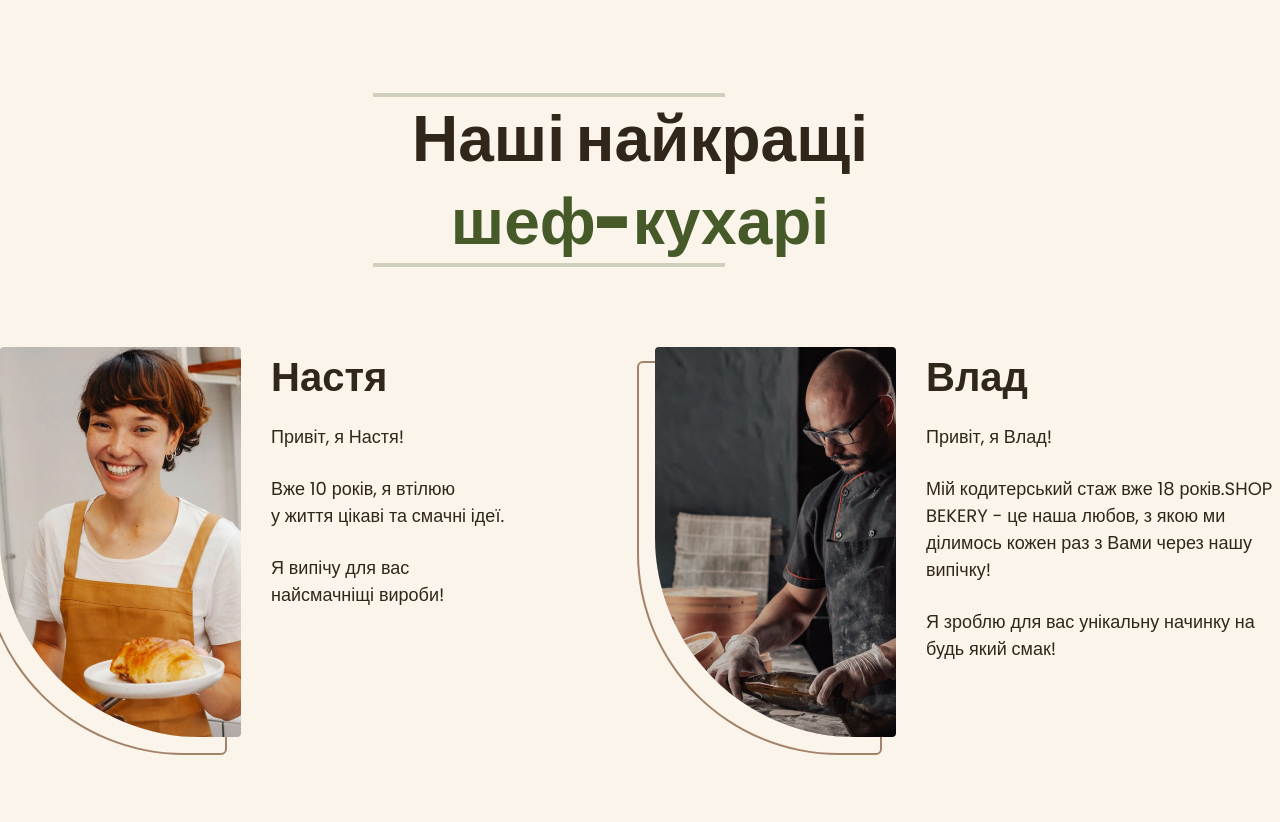
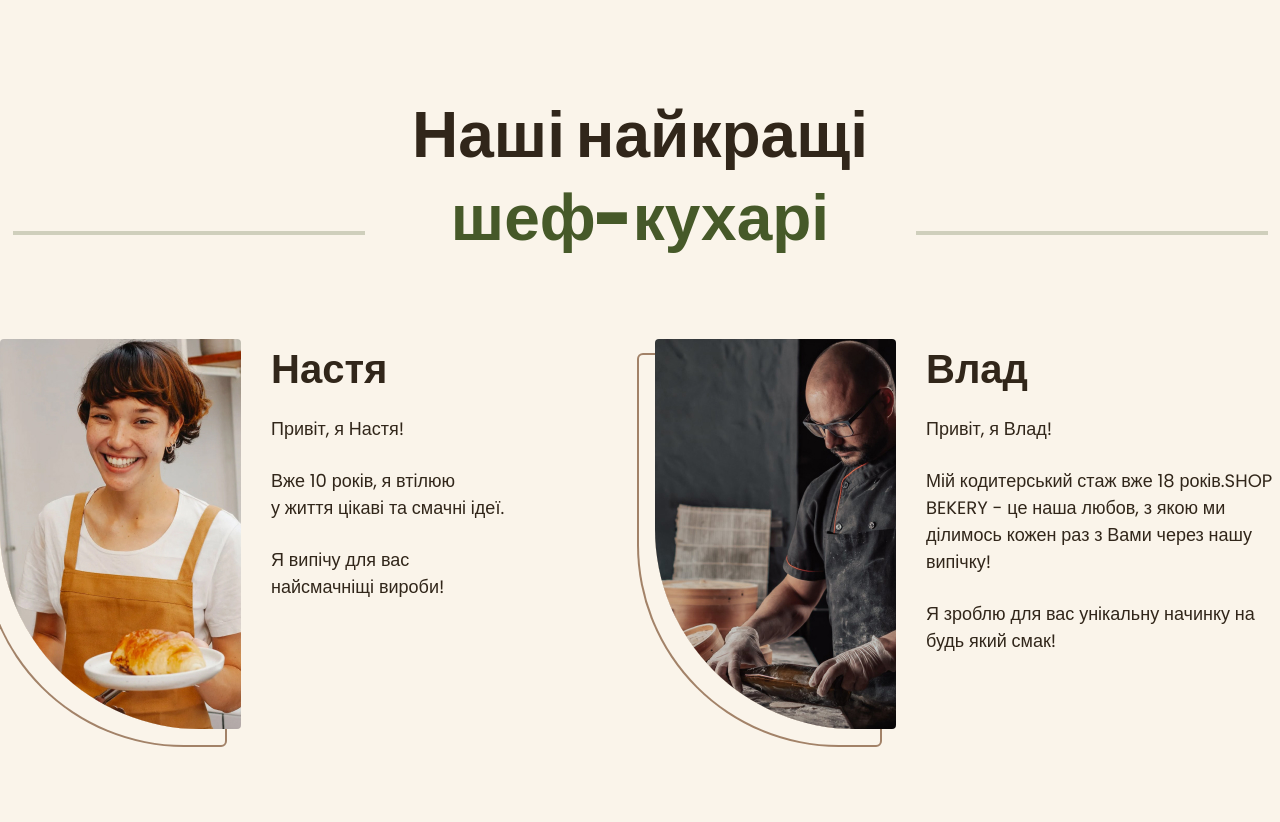
Before and after one commit to prodanserega/Shop-Bakery, a plain HTML site: page index.html in a window 1280 px wide. Shown: the part 1416-2238 px from the top of the page. Drawn offline with Linux system fonts and the light colour scheme.

Commit message:
Update styles.css

```diff
--- a/styles/styles.css
+++ b/styles/styles.css
@@ -239,6 +239,7 @@ ul {
 
 /*Chef section*/
 .chefs-title {
+  position: relative;
   max-width: 535px;
   margin: 0 auto 80px;
 }
@@ -254,6 +255,18 @@ ul {
   content: '';
   width: 352px;
   border: 2px solid var(--color-brand-light);
+}
+
+.chefs-title::before {
+  position: absolute;
+  left: -360px;
+  bottom: 24px;
+}
+
+.chefs-title::after {
+  position: absolute;
+  right: -360px;
+  bottom: 24px;
 }
 
 .chefs-list {
```
